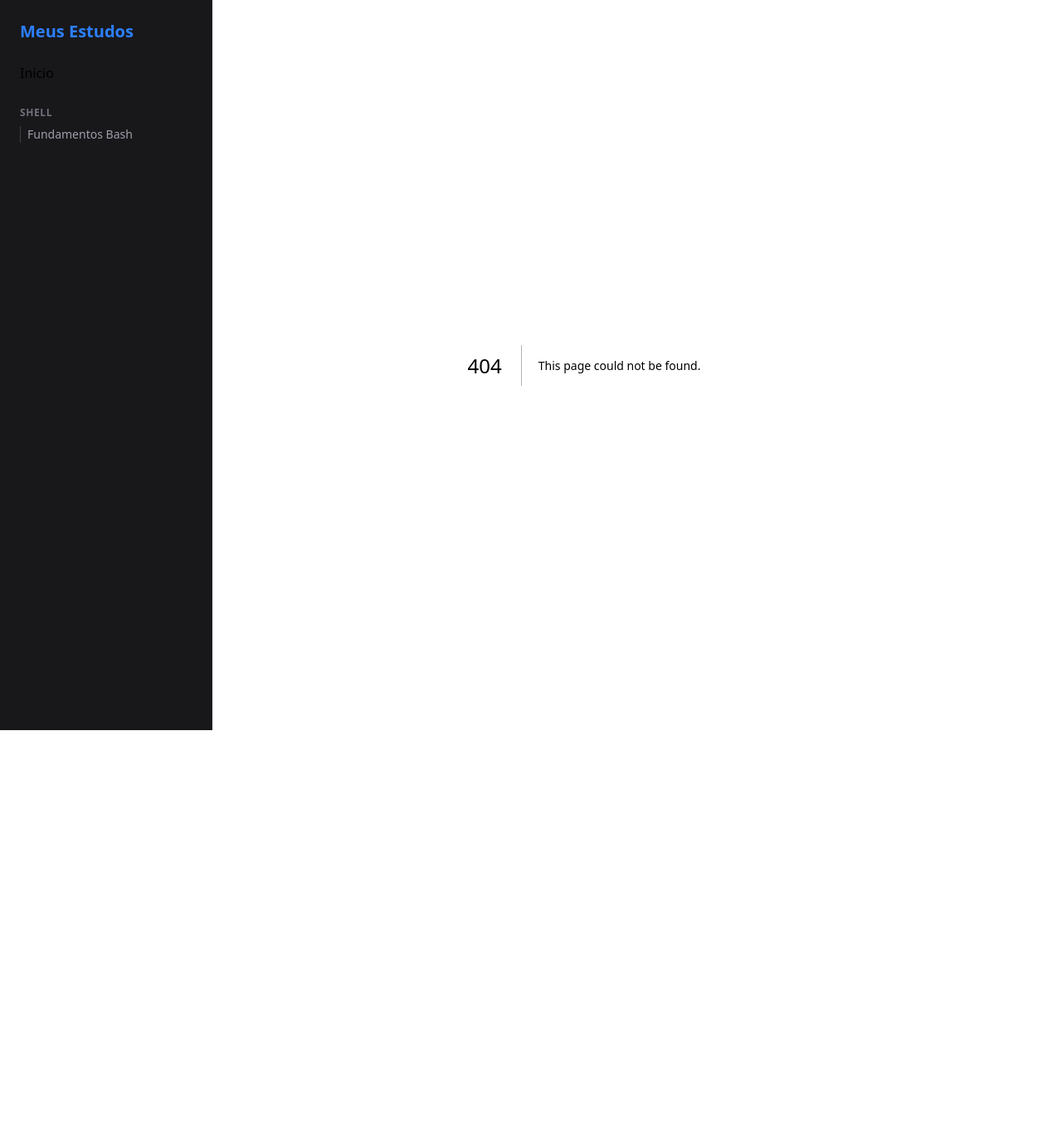
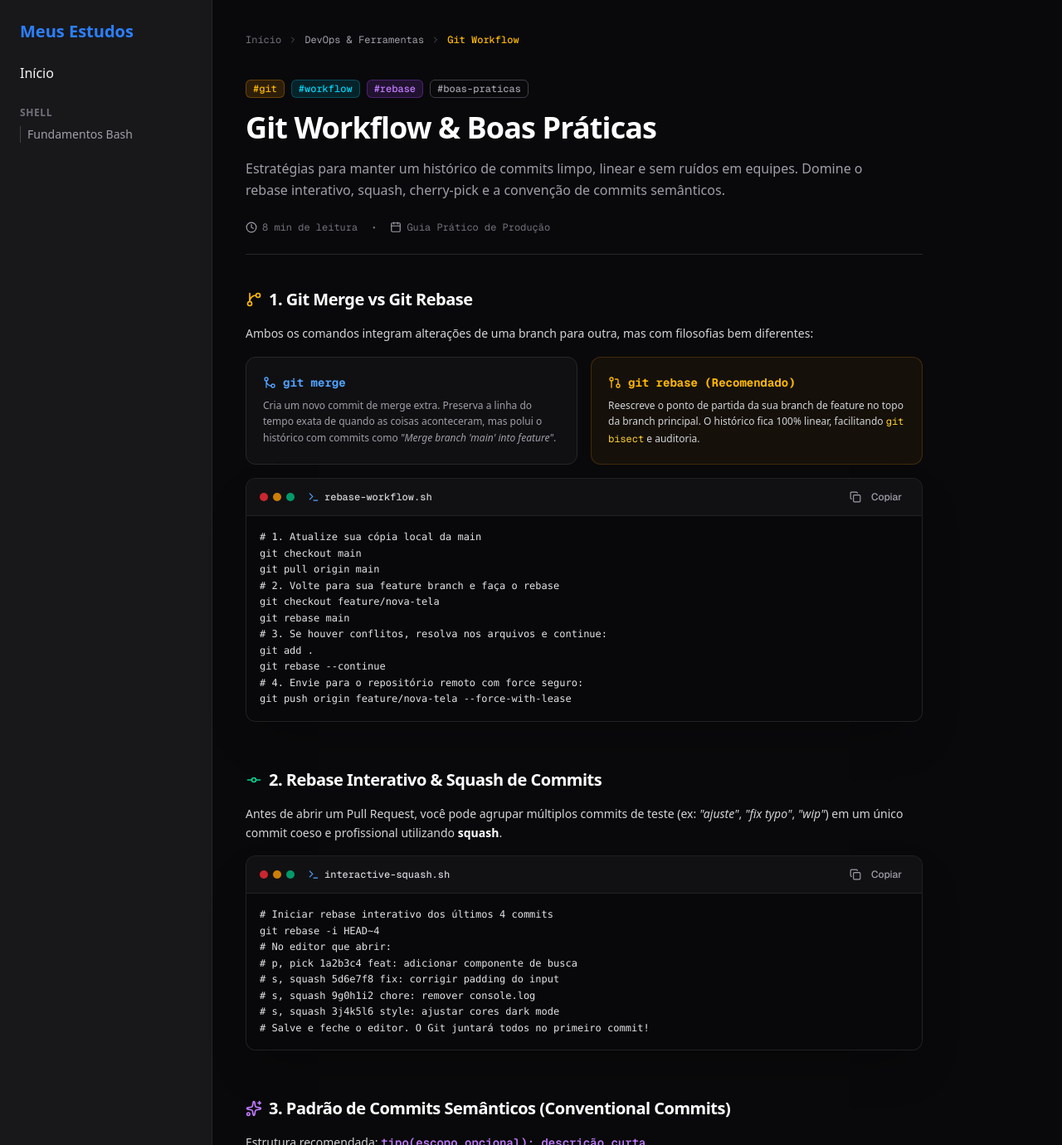
Before and after one commit to rochajrdev/TechNotes-web, a Next.js app: page /devops/git in a window 1280 px wide. Before the commit this address had no page. Shown: the top 1380 px of the page at 83% size. Before the commit the page ends 880 px from the top, so only its background shows below. Built offline with nearby package versions, Linux system fonts and the light colour scheme.

Commit message:
feat(devops): adicionar guia prático de Git Workflow e boas práticas de versionamento

```diff
--- /dev/null
+++ b/app/devops/git/page.tsx
@@ -0,0 +1,208 @@
+import Link from "next/link";
+import {
+  FolderGit2,
+  ChevronRight,
+  Clock,
+  Calendar,
+  GitBranch,
+  GitMerge,
+  GitCommit,
+  GitPullRequest,
+  CheckCircle,
+  AlertOctagon,
+  Sparkles,
+} from "lucide-react";
+import { Badge } from "@/components/ui/badge";
+import { CodeBlock } from "@/components/ui/code-block";
+
+export const metadata = {
+  title: "Git Workflow & Boas Práticas - TechNotes",
+  description: "Guia completo sobre Rebase Interativo, Squash, Cherry-pick e Commits Semânticos.",
+};
+
+export default function GitWorkflowPage() {
+  return (
+    <article className="space-y-10 pb-20">
+      {/* Breadcrumbs */}
+      <nav className="flex items-center gap-2 text-xs font-mono text-zinc-500">
+        <Link href="/" className="hover:text-zinc-300 transition-colors">
+          Início
+        </Link>
+        <ChevronRight className="h-3 w-3 text-zinc-600" />
+        <span className="text-zinc-400">DevOps & Ferramentas</span>
+        <ChevronRight className="h-3 w-3 text-zinc-600" />
+        <span className="text-amber-400 font-medium">Git Workflow</span>
+      </nav>
+
+      {/* Header Section */}
+      <header className="space-y-4 border-b border-zinc-800 pb-6">
+        <div className="flex flex-wrap items-center gap-2">
+          <Badge variant="warning">#git</Badge>
+          <Badge variant="blue">#workflow</Badge>
+          <Badge variant="purple">#rebase</Badge>
+          <Badge variant="outline">#boas-praticas</Badge>
+        </div>
+
+        <h1 className="text-3xl sm:text-4xl font-extrabold tracking-tight text-white">
+          Git Workflow & Boas Práticas
+        </h1>
+
+        <p className="text-base text-zinc-400 leading-relaxed max-w-3xl">
+          Estratégias para manter um histórico de commits limpo, linear e sem ruídos em equipes.
+          Domine o rebase interativo, squash, cherry-pick e a convenção de commits semânticos.
+        </p>
+
+        <div className="flex items-center gap-4 text-xs font-mono text-zinc-500 pt-2">
+          <span className="flex items-center gap-1.5">
+            <Clock className="h-3.5 w-3.5 text-zinc-400" />
+            8 min de leitura
+          </span>
+          <span>•</span>
+          <span className="flex items-center gap-1.5">
+            <Calendar className="h-3.5 w-3.5 text-zinc-400" />
+            Guia Prático de Produção
+          </span>
+        </div>
+      </header>
+
+      {/* Section 1: Git Merge vs Rebase */}
+      <section className="space-y-4">
+        <div className="flex items-center gap-2">
+          <GitBranch className="h-5 w-5 text-amber-400" />
+          <h2 className="text-xl font-bold text-white tracking-tight">
+            1. Git Merge vs Git Rebase
+          </h2>
+        </div>
+
+        <p className="text-sm text-zinc-300 leading-relaxed">
+          Ambos os comandos integram alterações de uma branch para outra, mas com filosofias bem diferentes:
+        </p>
+
+        <div className="grid grid-cols-1 md:grid-cols-2 gap-4 my-4">
+          <div className="rounded-xl border border-zinc-800 bg-zinc-900/50 p-5 space-y-2">
+            <div className="flex items-center gap-2 text-sm font-bold text-blue-400 font-mono">
+              <GitMerge className="h-4 w-4" />
+              <span>git merge</span>
+            </div>
+            <p className="text-xs text-zinc-400 leading-relaxed">
+              Cria um novo commit de merge extra. Preserva a linha do tempo exata de quando as coisas aconteceram, mas polui o histórico com commits como <em>"Merge branch 'main' into feature"</em>.
+            </p>
+          </div>
+
+          <div className="rounded-xl border border-amber-500/20 bg-amber-500/5 p-5 space-y-2">
+            <div className="flex items-center gap-2 text-sm font-bold text-amber-400 font-mono">
+              <GitPullRequest className="h-4 w-4" />
+              <span>git rebase (Recomendado)</span>
+            </div>
+            <p className="text-xs text-zinc-300 leading-relaxed">
+              Reescreve o ponto de partida da sua branch de feature no topo da branch principal. O histórico fica 100% linear, facilitando <code className="text-amber-300 font-mono">git bisect</code> e auditoria.
+            </p>
+          </div>
+        </div>
+
+        <CodeBlock
+          filename="rebase-workflow.sh"
+          language="bash"
+          code={`# 1. Atualize sua cópia local da main
+git checkout main
+git pull origin main
+
+# 2. Volte para sua feature branch e faça o rebase
+git checkout feature/nova-tela
+git rebase main
+
+# 3. Se houver conflitos, resolva nos arquivos e continue:
+git add .
+git rebase --continue
+
+# 4. Envie para o repositório remoto com force seguro:
+git push origin feature/nova-tela --force-with-lease`}
+        />
+      </section>
+
+      {/* Section 2: Interactive Rebase & Squash */}
+      <section className="space-y-4 pt-4">
+        <div className="flex items-center gap-2">
+          <GitCommit className="h-5 w-5 text-emerald-400" />
+          <h2 className="text-xl font-bold text-white tracking-tight">
+            2. Rebase Interativo & Squash de Commits
+          </h2>
+        </div>
+
+        <p className="text-sm text-zinc-300 leading-relaxed">
+          Antes de abrir um Pull Request, você pode agrupar múltiplos commits de teste (ex: <em>"ajuste"</em>, <em>"fix typo"</em>, <em>"wip"</em>) em um único commit coeso e profissional utilizando <strong className="text-white">squash</strong>.
+        </p>
+
+        <CodeBlock
+          filename="interactive-squash.sh"
+          language="bash"
+          code={`# Iniciar rebase interativo dos últimos 4 commits
+git rebase -i HEAD~4
+
+# No editor que abrir:
+# p, pick 1a2b3c4 feat: adicionar componente de busca
+# s, squash 5d6e7f8 fix: corrigir padding do input
+# s, squash 9g0h1i2 chore: remover console.log
+# s, squash 3j4k5l6 style: ajustar cores dark mode
+
+# Salve e feche o editor. O Git juntará todos no primeiro commit!`}
+        />
+      </section>
+
+      {/* Section 3: Conventional Commits */}
+      <section className="space-y-4 pt-4">
+        <div className="flex items-center gap-2">
+          <Sparkles className="h-5 w-5 text-purple-400" />
+          <h2 className="text-xl font-bold text-white tracking-tight">
+            3. Padrão de Commits Semânticos (Conventional Commits)
+          </h2>
+        </div>
+
+        <p className="text-sm text-zinc-300 leading-relaxed">
+          Estrutura recomendada: <code className="text-purple-400 font-mono font-semibold">tipo(escopo opcional): descrição curta</code>
+        </p>
+
+        <div className="grid grid-cols-1 sm:grid-cols-2 gap-2 text-xs font-mono my-3">
+          <div className="p-3 rounded-lg bg-zinc-900 border border-zinc-800 flex items-center justify-between">
+            <div>
+              <span className="text-emerald-400 font-bold">feat:</span> Nova funcionalidade
+            </div>
+            <span className="text-zinc-500 text-[11px]">feat(auth): login com google</span>
+          </div>
+
+          <div className="p-3 rounded-lg bg-zinc-900 border border-zinc-800 flex items-center justify-between">
+            <div>
+              <span className="text-red-400 font-bold">fix:</span> Correção de bug
+            </div>
+            <span className="text-zinc-500 text-[11px]">fix(api): tratar timeout</span>
+          </div>
+
+          <div className="p-3 rounded-lg bg-zinc-900 border border-zinc-800 flex items-center justify-between">
+            <div>
+              <span className="text-blue-400 font-bold">refactor:</span> Refatoração sem mudar regra
+            </div>
+            <span className="text-zinc-500 text-[11px]">refactor(ui): isolar sidebar</span>
+          </div>
+
+          <div className="p-3 rounded-lg bg-zinc-900 border border-zinc-800 flex items-center justify-between">
+            <div>
+              <span className="text-amber-400 font-bold">perf:</span> Melhoria de desempenho
+            </div>
+            <span className="text-zinc-500 text-[11px]">perf(db): adicionar índices</span>
+          </div>
+        </div>
+      </section>
+
+      {/* Section 4: Golden Rules / Callout */}
+      <div className="rounded-2xl border border-red-500/30 bg-red-500/5 p-5 space-y-2">
+        <div className="flex items-center gap-2 text-red-400 font-bold text-sm">
+          <AlertOctagon className="h-4 w-4" />
+          <span>Regra de Ouro do Rebase:</span>
+        </div>
+        <p className="text-xs text-zinc-300 leading-relaxed">
+          <strong className="text-white">NUNCA</strong> faça rebase em branches públicas compartilhadas (como a <code className="text-zinc-200 font-mono">main</code> ou <code className="text-zinc-200 font-mono">develop</code>). Use o rebase apenas na sua própria branch de trabalho privada antes de mergear.
+        </p>
+      </div>
+    </article>
+  );
+}
```
